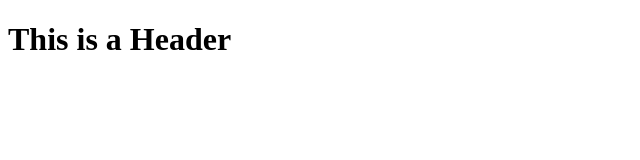
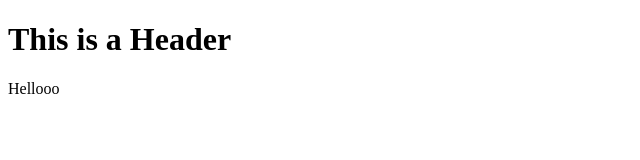
Before and after one commit to Simplestfox/git-test, a plain HTML site: page index.html in a window 1280 px wide. Shown: the full height of the page, 0-640 px from the left. Drawn offline with Linux system fonts and the light colour scheme.

Commit message:
Second Commit

```diff
--- a/index.html
+++ b/index.html
@@ -7,5 +7,6 @@
 </head>
 <body>
     <h1>This is a Header</h1>
+    <p>Hellooo</p>
 </body>
 </html>
```
